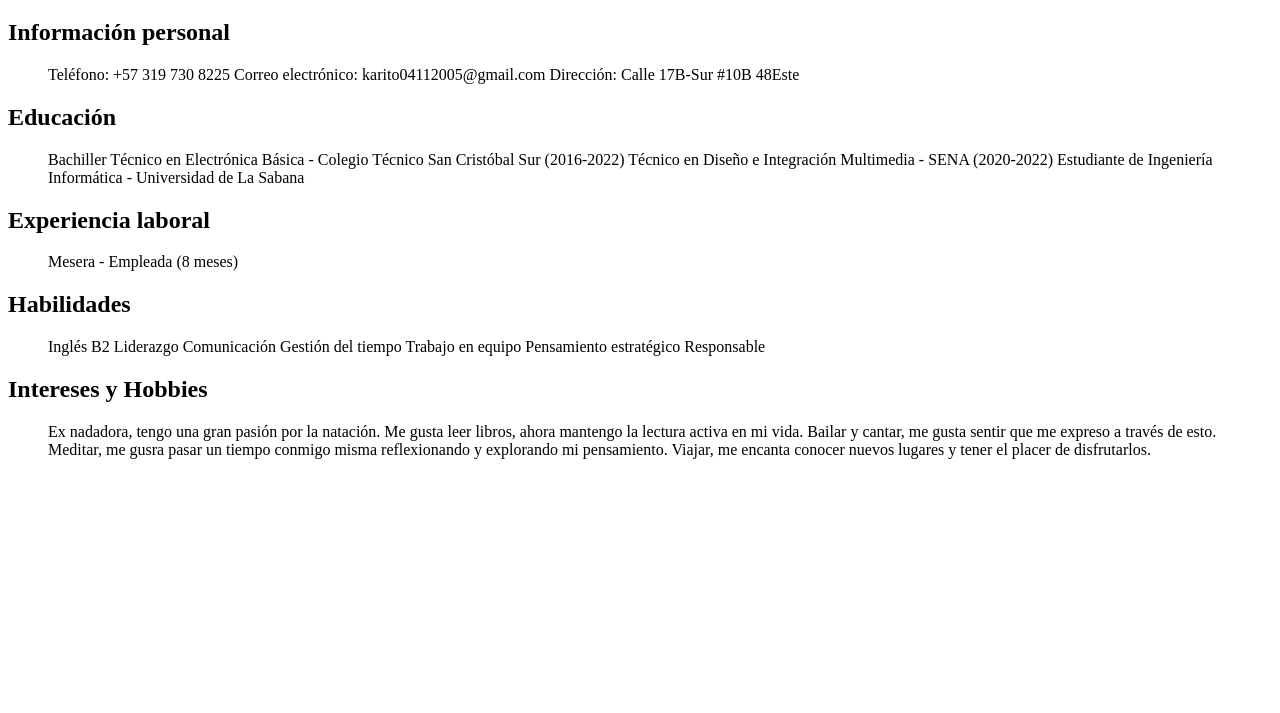
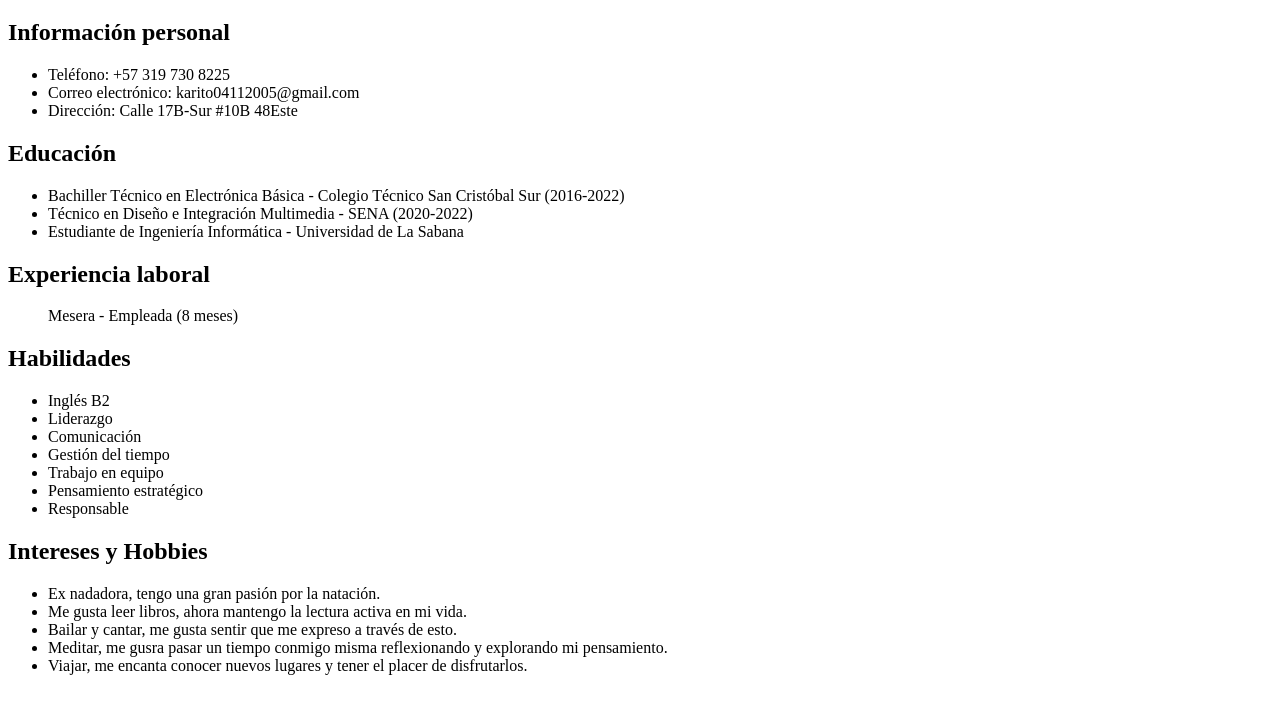
Before and after one commit to KarolEs04/CV-A, a plain HTML site: page index.html in a window 1280 px wide. Shown: the part 61-774 px from the top of the page. Drawn offline with Linux system fonts and the light colour scheme.

Commit message:
mi CV parte A

```diff
--- a/index.html
+++ b/index.html
@@ -11,17 +11,17 @@
     <personal_information>
         <h2>Información personal</h2>
         <ul>
-            <il>Teléfono: +57 319 730 8225</il>
-            <il>Correo electrónico: karito04112005@gmail.com</il>
-            <il>Dirección: Calle 17B-Sur #10B 48Este</il>
+            <li>Teléfono: +57 319 730 8225</li>
+            <li>Correo electrónico: karito04112005@gmail.com</li>
+            <li>Dirección: Calle 17B-Sur #10B 48Este</li>
         </ul>
     </personal_information>
 
     <education><h2>Educación</h2>
         <ul>
-            <il>Bachiller Técnico en Electrónica Básica - Colegio Técnico San Cristóbal Sur (2016-2022)</il>
-            <il>Técnico en Diseño e Integración Multimedia - SENA (2020-2022)</il>
-            <il>Estudiante de Ingeniería Informática - Universidad de La Sabana</il>
+            <li>Bachiller Técnico en Electrónica Básica - Colegio Técnico San Cristóbal Sur (2016-2022)</li>
+            <li>Técnico en Diseño e Integración Multimedia - SENA (2020-2022)</li>
+            <li>Estudiante de Ingeniería Informática - Universidad de La Sabana</li>
         </ul>
     </education>
 
@@ -33,23 +33,23 @@
 
     <skills><h2>Habilidades</h2>
     <ul>
-        <il>Inglés B2</il>
-        <il>Liderazgo</il>
-        <il>Comunicación</il>
-        <il>Gestión del tiempo</il>
-        <il>Trabajo en equipo</il>
-        <il>Pensamiento estratégico</il>
-        <il>Responsable</il>
+        <li>Inglés B2</li>
+        <li>Liderazgo</li>
+        <li>Comunicación</li>
+        <li>Gestión del tiempo</li>
+        <li>Trabajo en equipo</li>
+        <li>Pensamiento estratégico</li>
+        <li>Responsable</li>
     </ul>
     </skills>
 
     <hobbies><h2>Intereses y Hobbies</h2>
         <ul>
-            <il>Ex nadadora, tengo una gran pasión por la natación.</il>
-            <il>Me gusta leer libros, ahora mantengo la lectura activa en mi vida.</il>
-            <il>Bailar y cantar, me gusta sentir que me expreso a través de esto.</il>
-            <il>Meditar, me gusra pasar un tiempo conmigo misma reflexionando y explorando mi pensamiento.</il>
-            <il>Viajar, me encanta conocer nuevos lugares y tener el placer de disfrutarlos.</il>
+            <li>Ex nadadora, tengo una gran pasión por la natación.</li>
+            <li>Me gusta leer libros, ahora mantengo la lectura activa en mi vida.</li>
+            <li>Bailar y cantar, me gusta sentir que me expreso a través de esto.</li>
+            <li>Meditar, me gusra pasar un tiempo conmigo misma reflexionando y explorando mi pensamiento.</li>
+            <li>Viajar, me encanta conocer nuevos lugares y tener el placer de disfrutarlos.</li>
         </ul>
     </hobbies>
 </body>
```
Also changed, not shown: 1 other file.
